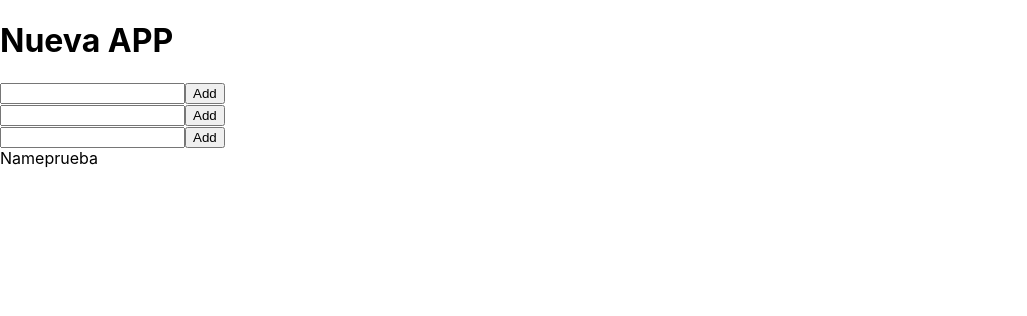
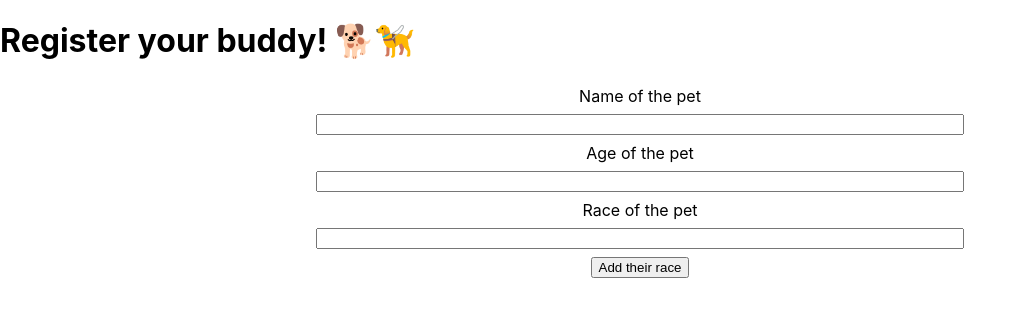
Before and after one commit to valery2590/firebase-test, a React (Create React App) app: page / in a window 1280 px wide. Shown: the top 316 px of the page, without its empty margins (0-1027 px from the left). Built offline with nearby package versions, Linux system fonts and the light colour scheme; no server answers; the database is empty.

Commit message:
new change

```diff
--- a/src/App.css
+++ b/src/App.css
@@ -1,38 +1,10 @@
-.App {
-  text-align: center;
+.input-container{
+display: flex;
+flex-direction: column;
+align-items: center;
+justify-content: space-around;
+height: 200px;
 }
-
-.App-logo {
-  height: 40vmin;
-  pointer-events: none;
+.input-container input{
+    width: 50%;
 }
-
-@media (prefers-reduced-motion: no-preference) {
-  .App-logo {
-    animation: App-logo-spin infinite 20s linear;
-  }
-}
-
-.App-header {
-  background-color: #282c34;
-  min-height: 100vh;
-  display: flex;
-  flex-direction: column;
-  align-items: center;
-  justify-content: center;
-  font-size: calc(10px + 2vmin);
-  color: white;
-}
-
-.App-link {
-  color: #61dafb;
-}
-
-@keyframes App-logo-spin {
-  from {
-    transform: rotate(0deg);
-  }
-  to {
-    transform: rotate(360deg);
-  }
-}
--- a/src/App.js
+++ b/src/App.js
@@ -16,35 +16,42 @@ function App() {
   },[])
 
   const [dato, setDato] = useState('');
-  const [input, setInput] = useState('');
+  const [inputName, setInputName] = useState('');
+  const [inputAge, setInputAge] = useState('');
+  const [inputRace, setInputRace] = useState('');
 
-  const handleChange = e =>{
+  const handleInputChange = e =>{
     console.log(e.target.value)
-    setInput(e.target.value)
+    const {name, value} = e.target;
+    console.log(name, value)
+  }
+
+  const handleChangeName = e =>{
+    console.log(e.target.value)
+    setInputName(e.target.value)
+  }
+  const handleChangeAge = e =>{
+    console.log(e.target.value)
+    setInputAge(e.target.value)
+  }
+  const handleChangeRace = e =>{
+    console.log(e.target.value)
+    setInputRace(e.target.value)
   }
 
 return (
     <div>
-      <h1>Nueva APP</h1>
-      <div>
-        <input type="text" value={input} onChange={handleChange} />
-        <button type="submit">Add</button>
+      <h1>Register your buddy! 🐕🦮</h1>
+      <div className='input-container'>
+      <label>Name of the pet</label>
+        <input type="text"  onChange={handleInputChange} name="name"/>
+        <label>Age of the pet</label>
+        <input type="text" onChange={handleInputChange} name="age"/>
+        <label>Race of the pet</label>
+        <input type="text"  onChange={handleInputChange} name="race" />
+        <button type="submit">Add their race</button>
       </div>
 
-      <div>
-        <input type="text" value={input} onChange={handleChange} />
-        <button type="submit">Add</button>
-      </div>
-
-      <div>
-        <input type="text" value={input} onChange={handleChange} />
-        <button type="submit">Add</button>
-      </div>
-
-      <div>
-        <span>Name</span>
-        <span>{dato}</span>
-      </div>
 
     </div>
 
```
